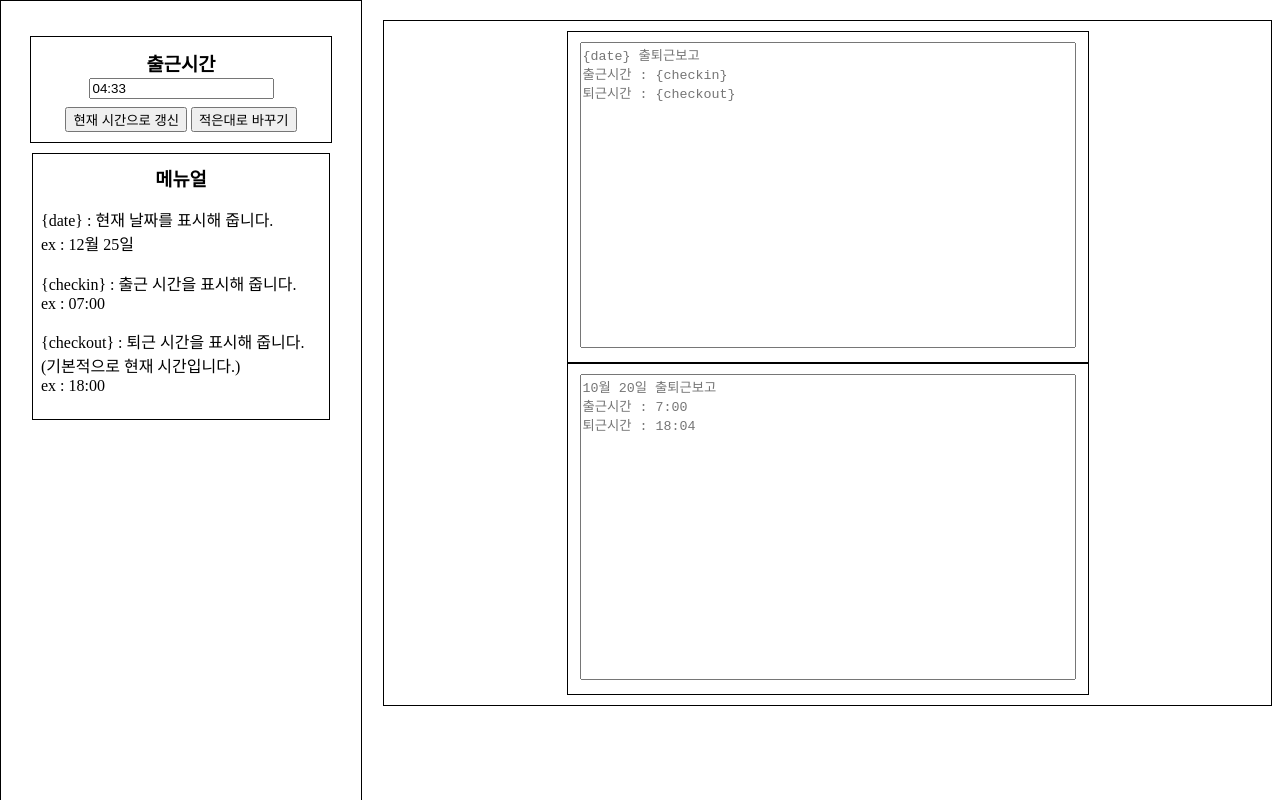
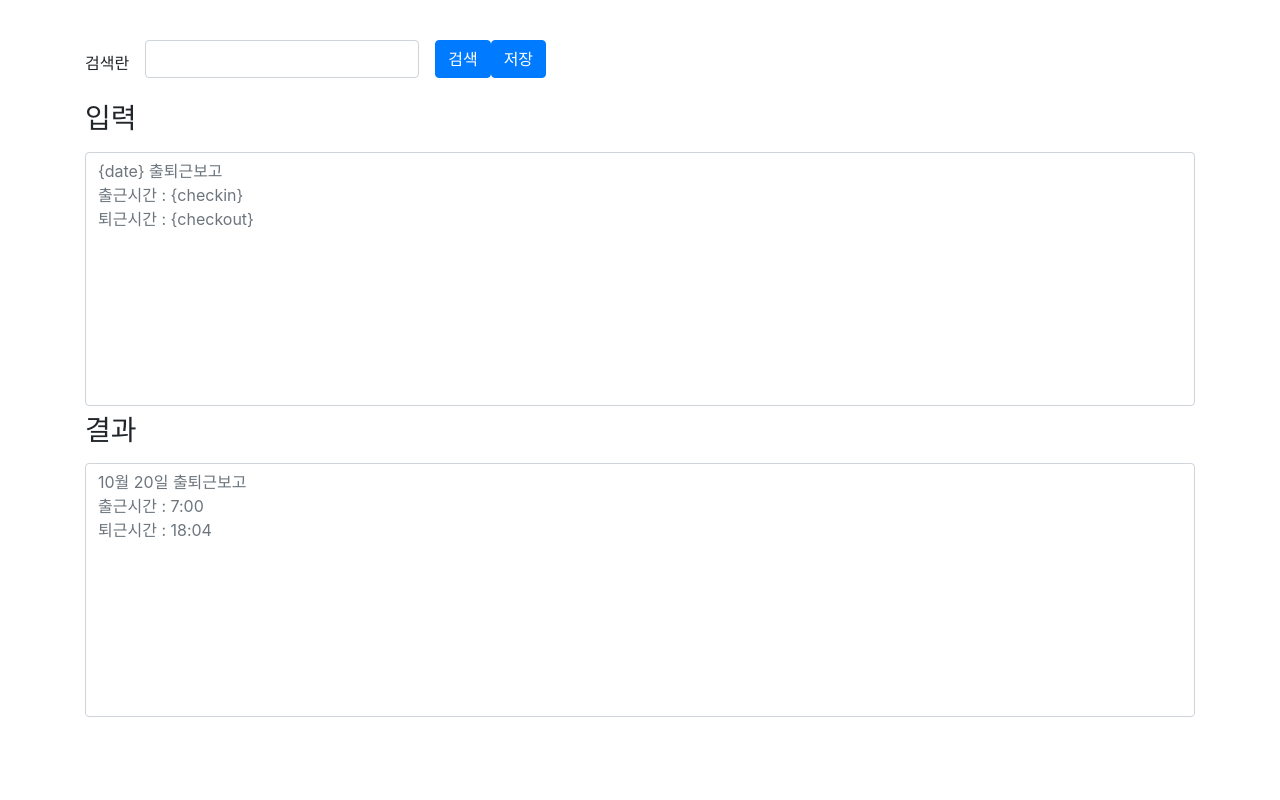
Before and after one commit to Roharui/Commute, a website: page public/index.html in a window 1280 px wide. Drawn offline with nearby package versions, Linux system fonts and the light colour scheme.

Commit message:
부트스트랩 추가

```diff
--- a/public/index.html
+++ b/public/index.html
@@ -1,15 +1,21 @@
 <!DOCTYPE html>
 <html>
     <head>
+        <meta charset="utf-8">
+        <meta http-equiv="X-UA-Compatible" content="IE=edge">
+        <meta name="viewport" content="width=device-width, initial-scale=1">
         <title>출퇴근 보고 생성기</title>
         <script src="https://code.jquery.com/jquery-3.2.1.min.js"></script>
+        <link rel="stylesheet" href="https://stackpath.bootstrapcdn.com/bootstrap/4.3.1/css/bootstrap.min.css"
+        integrity="sha384-ggOyR0iXCbMQv3Xipma34MD+dH/1fQ784/j6cY/iJTQUOhcWr7x9JvoRxT2MZw1T" crossorigin="anonymous">
         <script src="comtimeManager.js"></script>
         <script src="dateFormater.js"></script>
         <script src="main.js"></script>
-        <link rel="stylesheet" href="style.css" >
+        <!-- <link rel="stylesheet" href="style.css" > -->
     </head>
     <body>
-        <div class="leftNav">
+
+        <!-- <div class="leftNav">
             <div class="comtime">
                 <h3>출근시간</h3>
                 <input type="text" id="comtime_viewer">
@@ -27,25 +33,33 @@
                 <p>{checkout} : 퇴근 시간을 표시해 줍니다. (기본적으로 현재 시간입니다.) <br> ex : 18:00</p>
 
             </div>
-        </div>
-        <div class="content">
+        </div> -->
+        <div class="container">
+            <div class="mt-2 p-3"></div>
+                <div class="w-100 form-inline">
+                    <label for="search">검색란</label>
+                    <div class="form-group mx-sm-3 mb-2">
+                        <input type="text" id="search" class="form-control">
+                    </div>
+                    <button id="sumbit" class="btn btn-primary mb-2">검색</button>
 
-            <!-- <div class="search">
-                <label for="search">검색란 : </label>
-                <input type="text" id="search">
-                <button id="sumbit">검색</button>
+                    <button onclick="save()" class="btn btn-primary mb-2">저장</button>
 
-                <button onclick="save()" style="float: right;">저장</button>
-            </div> -->
-            <div class="logger">
-                <textarea id="logger"
-                placeholder="{date} 출퇴근보고 &#13;&#10;출근시간 : {checkin}&#13;&#10;퇴근시간 : {checkout}"
-                onkeyup="log()"></textarea>
-            </div>
-            <div class="result">
-                <textarea id="result"
-                placeholder="10월 20일 출퇴근보고 &#13;&#10;출근시간 : 7:00&#13;&#10;퇴근시간 : 18:04" ></textarea>
+                </div>
+                <div class="mt-3">
+                    <label for="logger"><h3>입력</h3></label>
+                    <textarea id="logger" class="form-control" style="resize: none;"
+                    placeholder="{date} 출퇴근보고 &#13;&#10;출근시간 : {checkin}&#13;&#10;퇴근시간 : {checkout}"
+                    onkeyup="log()" rows="10"></textarea>
+                </div>
+                <div class="mt-2">
+                    <label for="result"><h3>결과</h3></label>
+                    <textarea id="result" class="form-control" style="resize: none;"
+                    placeholder="10월 20일 출퇴근보고 &#13;&#10;출근시간 : 7:00&#13;&#10;퇴근시간 : 18:04"
+                    rows="10"></textarea>
+                </div>
             </div>
         </div>
+        <script src="https://maxcdn.bootstrapcdn.com/bootstrap/3.3.2/js/bootstrap.min.js"></script>
     </body>
 </html>
```
